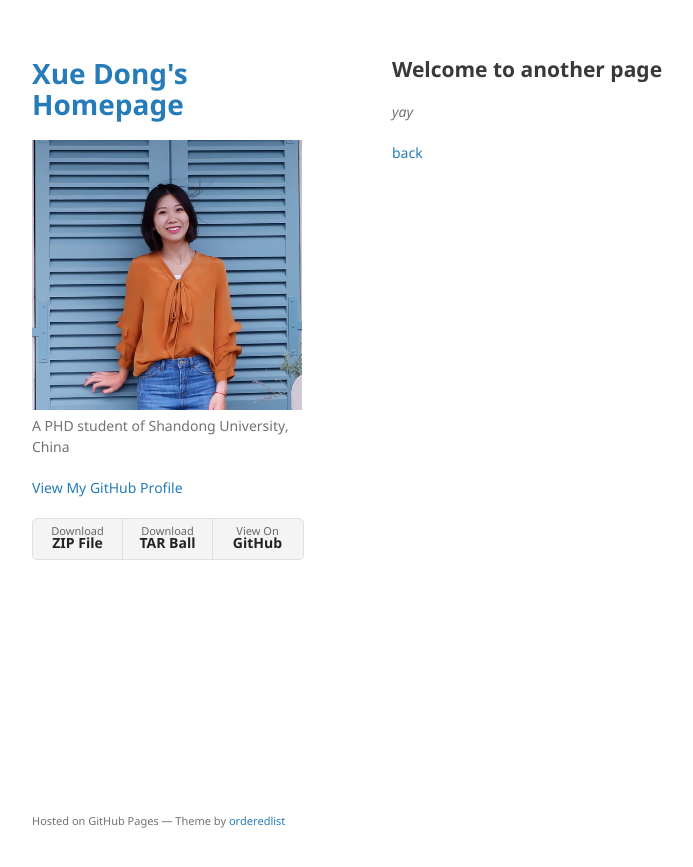
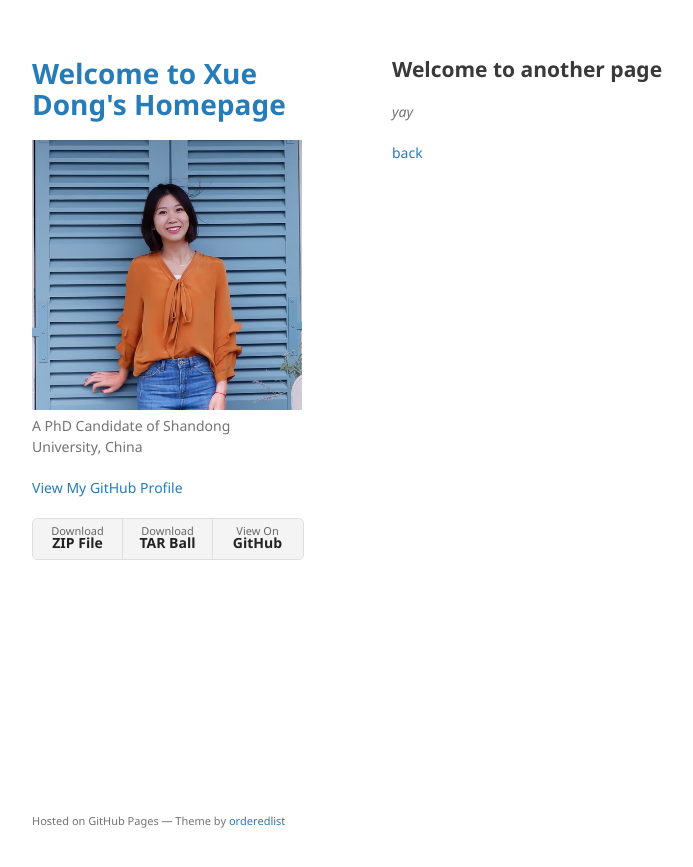
Before and after one commit to hello-dx/hello-dx.github.io, a Jekyll site: the page built from another-page.md, in a window 1280 px wide. Shown: the top 867 px of the page, without its empty margins (178-871 px from the left). Built offline with Jekyll 4.4.1, drawn with Linux system fonts in a browser that asks for light colours; our own code applies the rules of GitHub Pages for plain Markdown files.

Commit message:
Update _config.yml

```diff
--- a/_config.yml
+++ b/_config.yml
@@ -1,6 +1,6 @@
-title: Xue Dong's Homepage
+title: Welcome to Xue Dong's Homepage
 logo: /assets/img/profile.jpg
-description: A PHD student of Shandong University, China
+description: A PhD Candidate of Shandong University, China
 show_downloads: true
 google_analytics:
 theme: jekyll-theme-minimal
```
